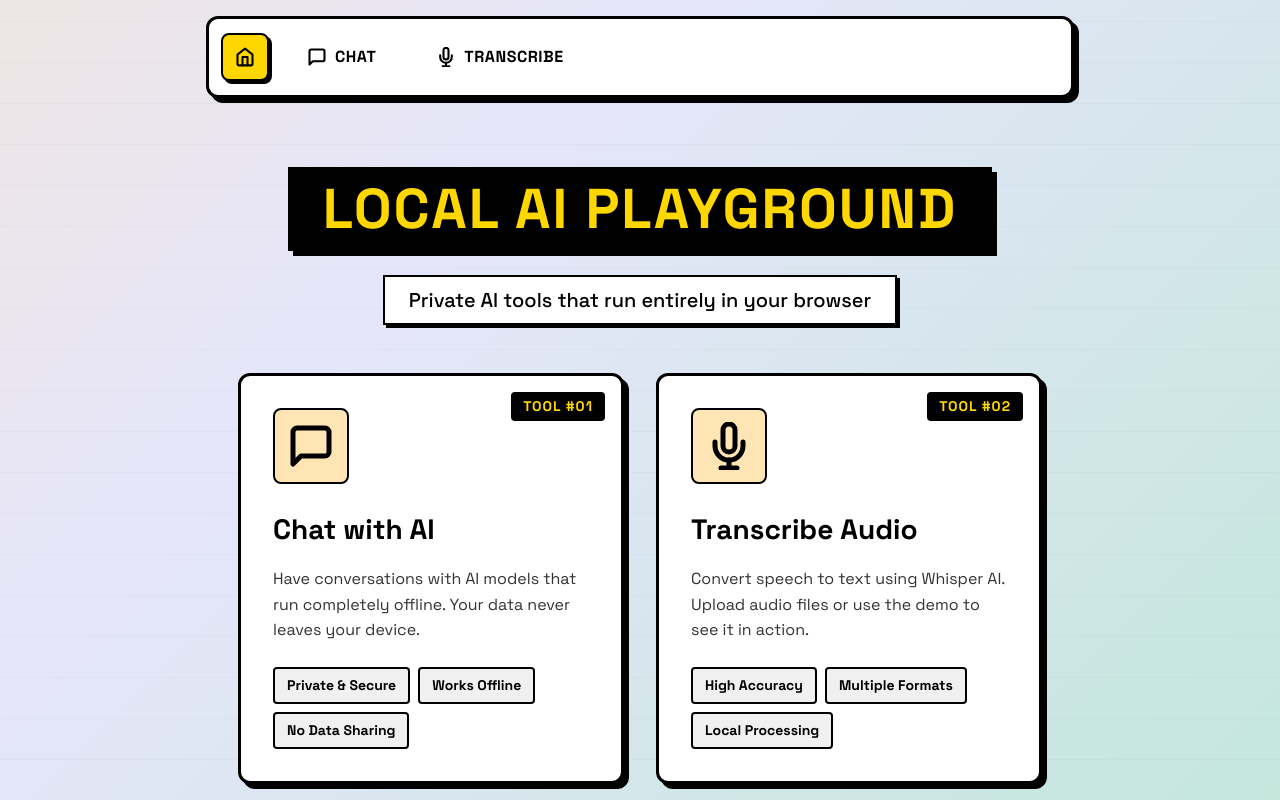
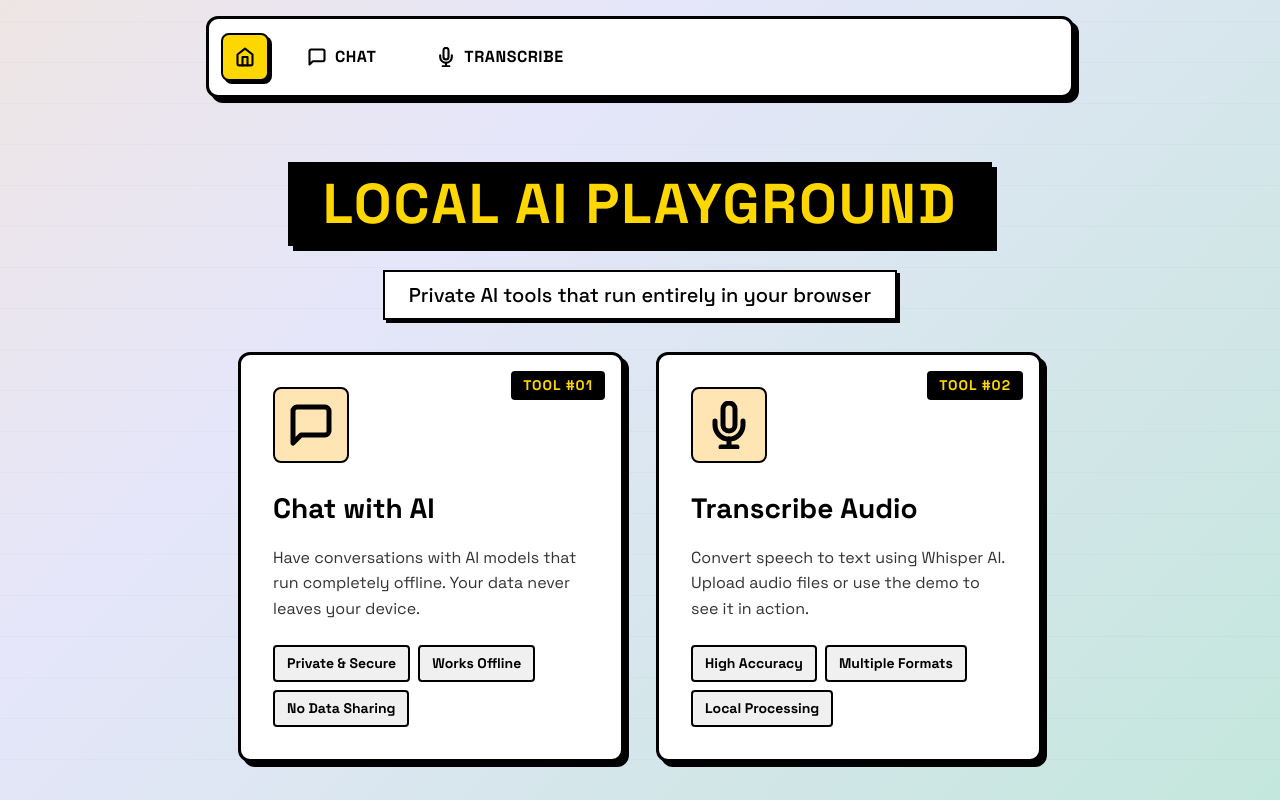
Before and after one commit to khromov/sveltekit-local-ai, a SvelteKit app: page / in a window 1280 px wide. Shown: the top 800 px of the page. Built offline with nearby package versions, Linux system fonts and the light colour scheme.

Commit message:
Update +page.svelte

```diff
--- a/src/routes/+page.svelte
+++ b/src/routes/+page.svelte
@@ -121,11 +121,12 @@
 	}
 
 	.main-menu {
+		margin-top: 1rem;
 		min-height: 100vh;
 		display: flex;
-		align-items: center;
+		align-items: flex-start;
 		justify-content: center;
-		padding: 2rem 1rem;
+		padding: 1rem 1rem 2rem;
 		box-sizing: border-box;
 		position: relative;
 		z-index: 2;
@@ -139,7 +140,7 @@
 
 	.menu-header {
 		text-align: center;
-		margin-bottom: 3rem;
+		margin-bottom: 2rem;
 		animation: fadeIn 0.6s ease-out;
 	}
 
```
